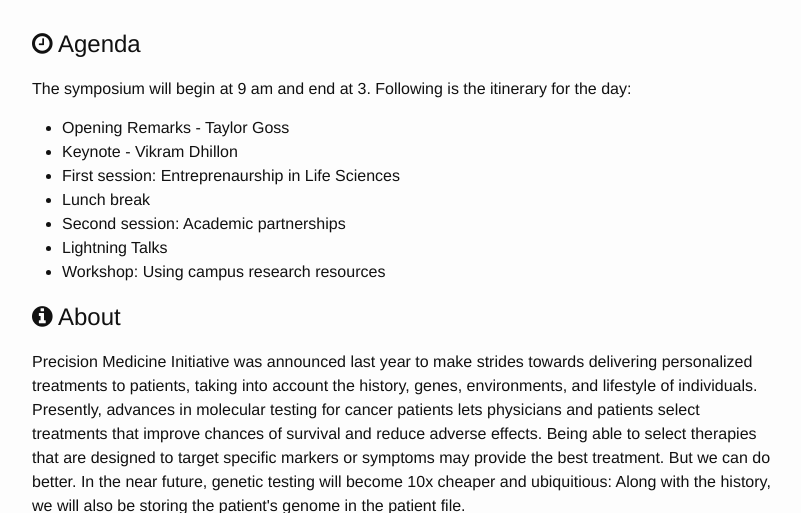
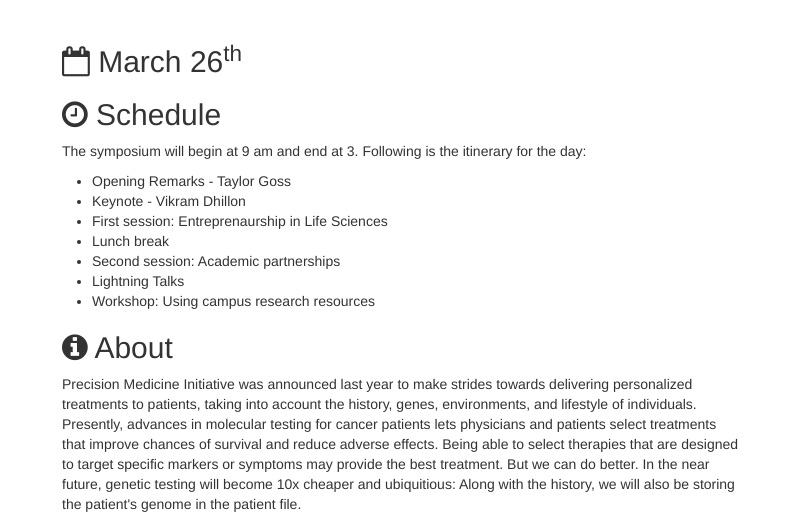
Before and after one commit to dhillonv10/pmi, a Jekyll site: the page built from index.html, in a window 1280 px wide and 900 px high, cut to the strip 387-900 px from the top of the window. Shown: the whole strip, without its empty margins (238-1039 px from the left). Built offline with Jekyll 4.4.1, drawn with Linux system fonts in a browser that asks for light colours; nearby versions of some CDN libraries.

```diff
--- a/_includes/head.html
+++ b/_includes/head.html
@@ -12,4 +12,13 @@
 
   <link rel="stylesheet" href="https://maxcdn.bootstrapcdn.com/font-awesome/4.5.0/css/font-awesome.min.css">
 
+<!-- Latest compiled and minified CSS -->
+<link rel="stylesheet" href="https://maxcdn.bootstrapcdn.com/bootstrap/3.3.6/css/bootstrap.min.css" integrity="sha384-1q8mTJOASx8j1Au+a5WDVnPi2lkFfwwEAa8hDDdjZlpLegxhjVME1fgjWPGmkzs7" crossorigin="anonymous">
+
+<!-- Optional theme -->
+<link rel="stylesheet" href="https://maxcdn.bootstrapcdn.com/bootstrap/3.3.6/css/bootstrap-theme.min.css" integrity="sha384-fLW2N01lMqjakBkx3l/M9EahuwpSfeNvV63J5ezn3uZzapT0u7EYsXMjQV+0En5r" crossorigin="anonymous">
+
+<!-- Latest compiled and minified JavaScript -->
+<script src="https://maxcdn.bootstrapcdn.com/bootstrap/3.3.6/js/bootstrap.min.js" integrity="sha384-0mSbJDEHialfmuBBQP6A4Qrprq5OVfW37PRR3j5ELqxss1yVqOtnepnHVP9aJ7xS" crossorigin="anonymous"></script>
+
 </head>
--- a/index.html
+++ b/index.html
@@ -3,7 +3,9 @@
 cover: 'http://www.abisolutions.org.uk/website/images/ConferencesHR.jpg'
 ---
 
-<h2><i class="fa fa-clock-o"></i> Agenda </h2>
+<h2><i class="fa fa-calendar-o"></i> March 26<sup>th</sup></h2>
+
+<h2><i class="fa fa-clock-o"></i> Schedule </h2>
 
 <p> The symposium will begin at 9 am and end at 3. Following is the itinerary for the day: </p>
 
```
